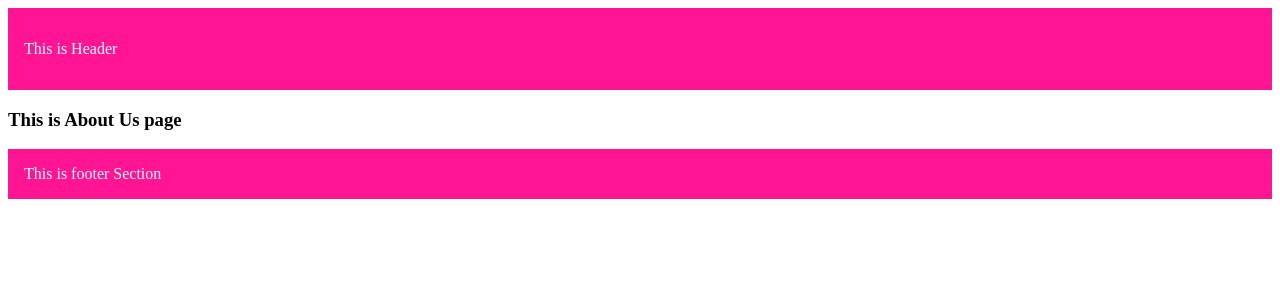
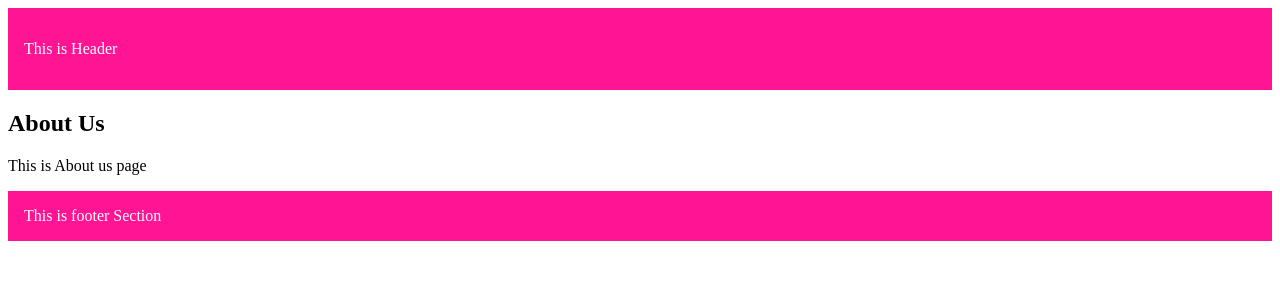
Before and after one commit to aliabbasmaryami/Nextjs, a Next.js app: page /about in a window 1280 px wide. Shown: the top 300 px of the page. Built offline with nearby package versions, Linux system fonts and the light colour scheme.

Commit message:
about Us Changes

```diff
--- a/src/app/about/page.tsx
+++ b/src/app/about/page.tsx
@@ -1,3 +1,10 @@
 export default function (){
-    return <h3>This is About Us page</h3>
+    return (
+   <div>
+     <h2>About Us</h2>
+     <p>This is About us page</p>
+   </div>
+
+    )
+
 }
```
